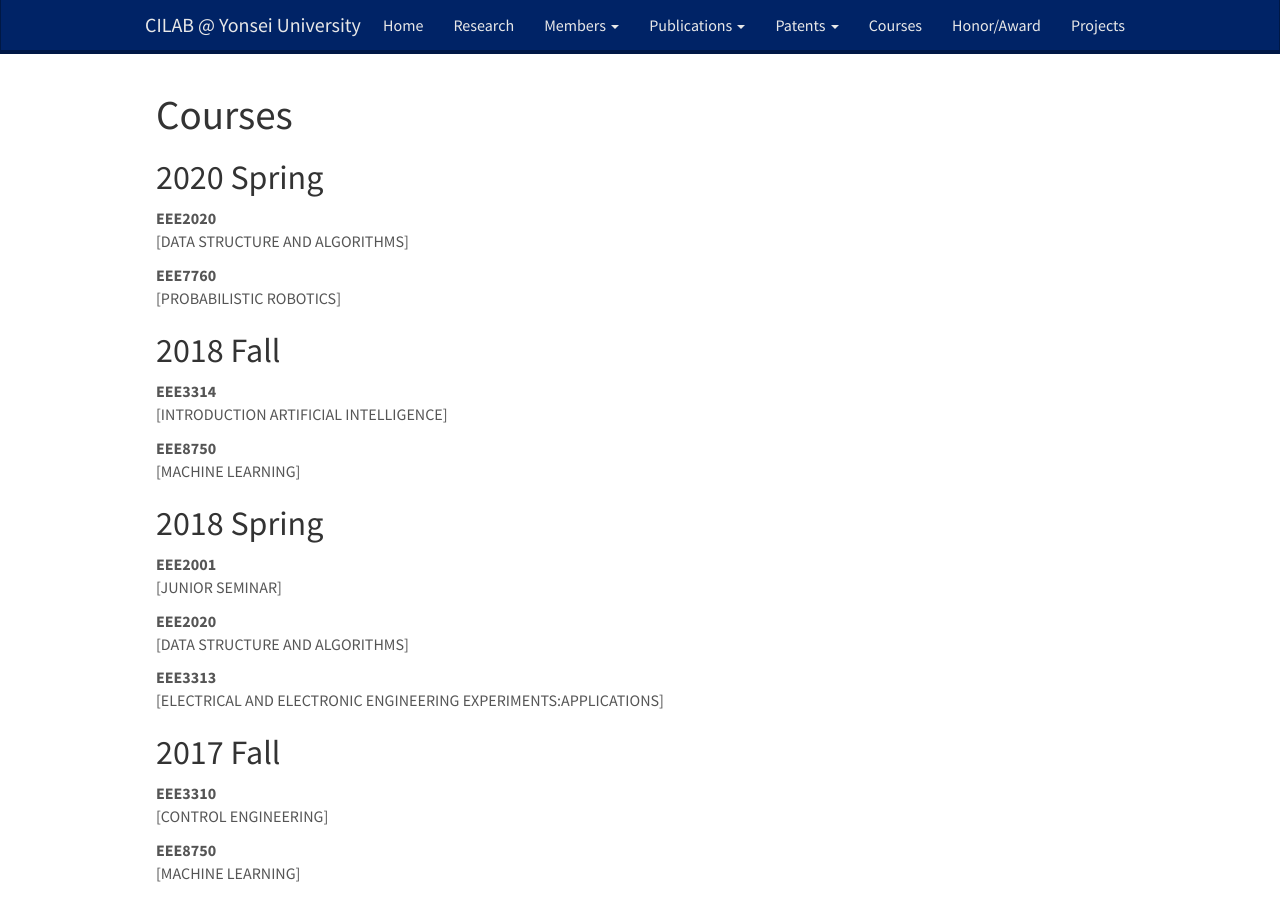
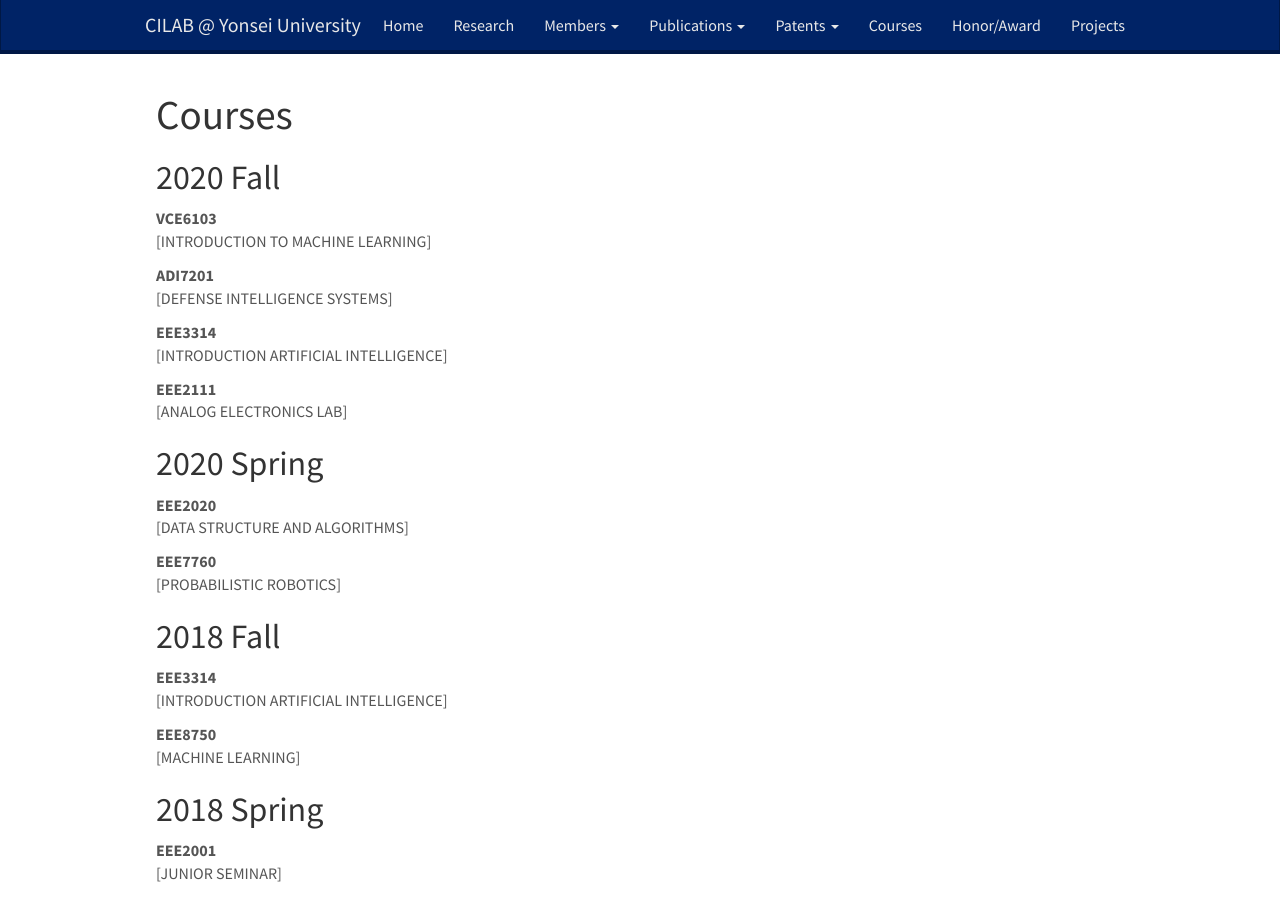
Before and after one commit to won4113/cilab-yonsei.github.io, a Jekyll site: the page built from _pages/courses.md, in a window 1280 px wide and 900 px high. Built offline with Jekyll 4.4.1, drawn with Linux system fonts in a browser that asks for light colours; nearby versions of some CDN libraries.

Commit message:
2020 fall course update
update following course :
ANALOG ELECTRONICS LAB.
INTRODUCTION ARTIFICIAL INTELLIGENCE.
DEFENSE INTELLIGENCE SYSTEMS.
INTRODUCTION TO MACHINE LEARNING.

```diff
--- a/_data/course_list.yml
+++ b/_data/course_list.yml
@@ -1,4 +1,19 @@
-
+- title: INTRODUCTION TO MACHINE LEARNING
+  number: VCE6103
+  year: 2020
+  semester: Fall
+- title: DEFENSE INTELLIGENCE SYSTEMS
+  number: ADI7201
+  year: 2020
+  semester: Fall
+- title: INTRODUCTION ARTIFICIAL INTELLIGENCE
+  number: EEE3314
+  year: 2020
+  semester: Fall
+- title: ANALOG ELECTRONICS LAB
+  number: EEE2111
+  year: 2020
+  semester: Fall
 
 - title: DATA STRUCTURE AND ALGORITHMS
   number: EEE2020
```
